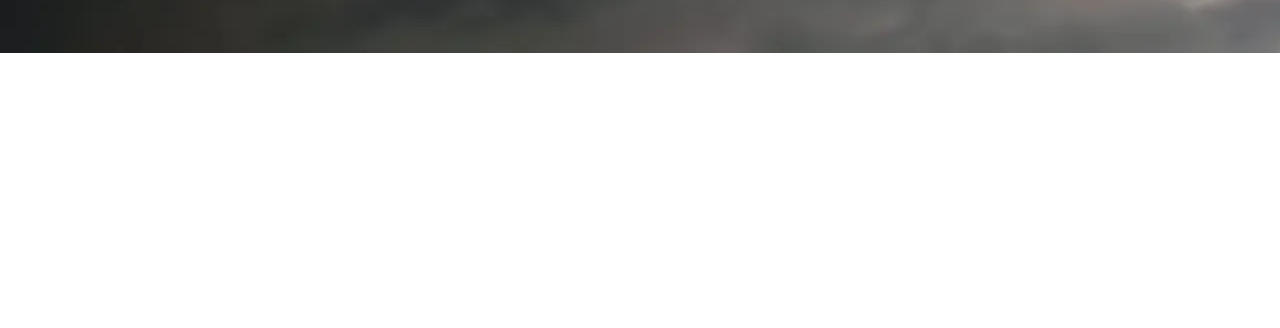
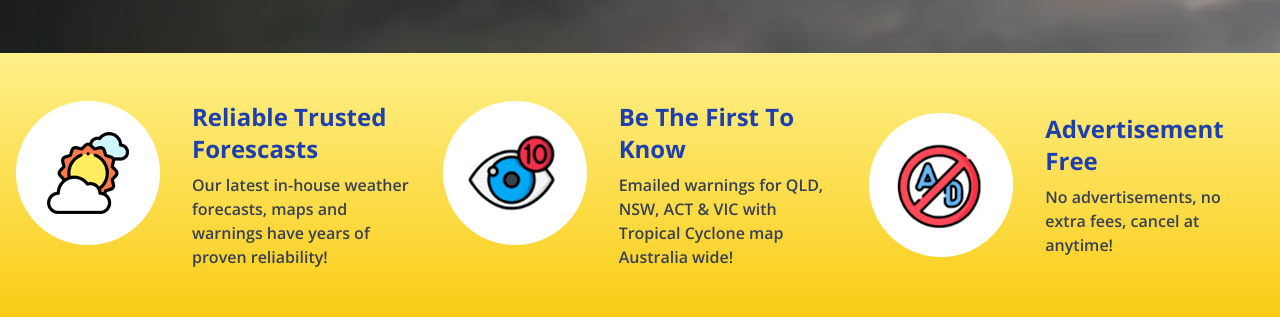
Before and after one commit to Crazyskip/higgins-clone, an Astro site: page / in a window 1280 px wide. Shown: the part 472-800 px from the top of the page. Built offline with nearby package versions, Linux system fonts and the light colour scheme; Astro itself is replaced by a stand-in of ours.

Commit message:
Add details section to home page

```diff
--- a/src/components/Header.astro
+++ b/src/components/Header.astro
@@ -3,7 +3,7 @@ import { Icon } from "astro-icon";
 
 import { Image } from "@astrojs/image/components";
 
-import Logo from "../assets/images/higgins_logo-min.webp";
+import Logo from "../assets/images/higgins_logo.webp";
 
 const links = [
   { href: "/", title: "Home" },
--- a/src/components/Hero.astro
+++ b/src/components/Home/Hero.astro
@@ -3,7 +3,7 @@ import { Icon } from "astro-icon";
 
 import { Image } from "@astrojs/image/components";
 
-import logo from "../assets/images/higgins_logo-min.webp";
+import logo from "../../assets/images/higgins_logo.webp";
 ---
 
 <section
@@ -16,8 +16,8 @@ import logo from "../assets/images/higgins_logo-min.webp";
     <h2 class="text-xl uppercase">Forecasts - Warnings - Observations</h2>
 
     <div class="mt-8">
-      <h1 class="text-[27px]">Advanced Weather Service</h1>
-      <h2 class="text-lg">Available for QLD, NSW, ACT & VIC!</h2>
+      <h2 class="text-[27px]">Advanced Weather Service</h2>
+      <h3 class="text-lg">Available for QLD, NSW, ACT & VIC!</h3>
     </div>
 
     <div class="my-8 ml-4 flex justify-center md:justify-start">
@@ -26,9 +26,9 @@ import logo from "../assets/images/higgins_logo-min.webp";
         class="w-6 h-6 text-gray-300"
         optimize={false}
       />
-      <h5 class="ml-4 text-start text-xl">
+      <p class="ml-4 text-start text-xl">
         Every day you will "know" the weather...
-      </h5>
+      </p>
     </div>
     <a
       href="#"
@@ -37,7 +37,9 @@ import logo from "../assets/images/higgins_logo-min.webp";
         name="mdi:bell"
         class="inline-block md:hidden mr-4 w-6 h-6 text-gray-300"
         optimize={false}
-      />Subscribe To Our Weather Service <Icon
+      />
+      Subscribe To Our Weather Service
+      <Icon
         name="mdi:bell"
         class="inline-block ml-4 w-6 h-6 text-gray-300"
         optimize={false}
--- a/src/layouts/Layout.astro
+++ b/src/layouts/Layout.astro
@@ -19,6 +19,21 @@ const { title } = Astro.props;
     <link rel="icon" type="image/svg+xml" href="/favicon.svg" />
     <meta name="generator" content={Astro.generator} />
     <meta name="description" content="Higgins Storm Chasing Clone" />
+    <link rel="preconnect" href="https://fonts.googleapis.com" />
+    <link rel="preconnect" href="https://fonts.gstatic.com" crossorigin />
+    <link
+      rel="preload"
+      href="https://fonts.googleapis.com/css2?family=Open+Sans:wght@300;400;500;600;700;800&display=swap"
+      as="style"
+      onload="this.onload=null;this.rel='stylesheet'"
+    />
+    <noscript>
+      <link
+        href="https://fonts.googleapis.com/css2?family=Open+Sans:wght@300;400;500;600;700;800&display=swap"
+        rel="stylesheet"
+        type="text/css"
+      />
+    </noscript>
     <title>{title}</title>
   </head>
   <body>
--- a/src/pages/index.astro
+++ b/src/pages/index.astro
@@ -1,8 +1,52 @@
 ---
-import Hero from "../components/Hero.astro";
+import { Image } from "@astrojs/image/components";
+
+import Hero from "../components/Home/Hero.astro";
 import Layout from "../layouts/Layout.astro";
+
+import forecastIcon from "../assets/images/forecast_icon.webp";
+import noAddsIcon from "../assets/images/noadds_icon.webp";
+import notifyIcon from "../assets/images/notify_icon.webp";
+
+const details = [
+  {
+    title: "Reliable Trusted Forescasts",
+    description:
+      "Our latest in-house weather forecasts, maps and warnings have years of proven reliability!",
+    image: forecastIcon,
+  },
+  {
+    title: "Be The First To Know",
+    description:
+      "Emailed warnings for QLD, NSW, ACT  & VIC with Tropical Cyclone map Australia wide!",
+    image: notifyIcon,
+  },
+  {
+    title: "Advertisement Free",
+    description: "No advertisements, no extra fees, cancel at anytime!",
+    image: noAddsIcon,
+  },
+];
 ---
 
 <Layout title="Welcome to Astro.">
   <Hero />
+
+  <section
+    class="flex flex-col items-center bg-gradient-to-b from-yellow-200 to-yellow-400 py-12 xl:flex-row"
+  >
+    {
+      details.map((detail) => (
+        <div class="my-4 mx-16 flex w-full flex-col items-center px-4 text-center md:flex-row md:text-start xl:m-0 xl:w-1/3 xl:items-start">
+          <Image src={detail.image} alt={detail.title} width={144} />
+          <div class="my-4 ml-8 xl:my-0">
+            <h4 class="mb-2 text-3xl font-bold text-blue-800 xl:text-2xl">
+              {detail.title}
+            </h4>
+            <p class="font-semibold text-gray-700">{detail.description}</p>
+          </div>
+        </div>
+      ))
+    }
+  </section>
 </Layout>
--- a/src/styles/base.css
+++ b/src/styles/base.css
@@ -1,5 +1,3 @@
-@import url("https://fonts.googleapis.com/css2?family=Open+Sans:ital,wght@0,300;0,400;0,500;0,600;0,700;0,800;1,300;1,400;1,500;1,600;1,700;1,800&display=swap");
-
 [astro-icon].icon-light > * {
   stroke-width: 1.2;
 }
--- a/tailwind.config.cjs
+++ b/tailwind.config.cjs
@@ -4,7 +4,7 @@ module.exports = {
   theme: {
     extend: {},
     fontFamily: {
-      sans: ["Open Sans", "sans-serif"],
+      sans: ["Open Sans", "sans-serif", "ui-sans-serif", "system-ui", "-apple-system", "BlinkMacSystemFont", "Segoe UI", "Roboto", "Helvetica Neue", "Arial", "Noto Sans", "Apple Color Emoji", "Segoe UI Emoji", "Segoe UI Symbol", "Noto Color Emoji"],
     },
   },
   plugins: [],
```
Also changed, not shown: src/assets/images/forecast_icon.webp (added), src/assets/images/higgins_logo.webp (renamed from src/assets/images/higgins_logo-min.webp), src/assets/images/noadds_icon.webp (added), src/assets/images/notify_icon.webp (added).
